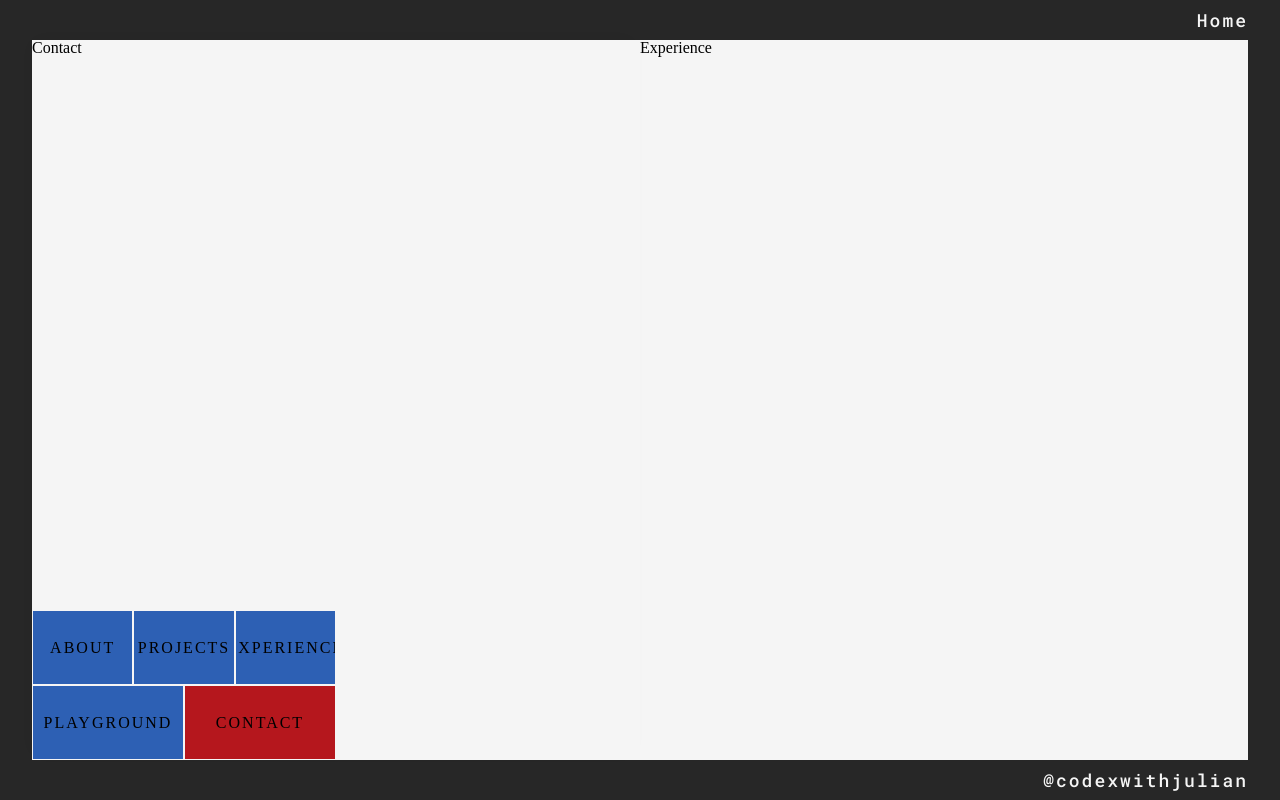
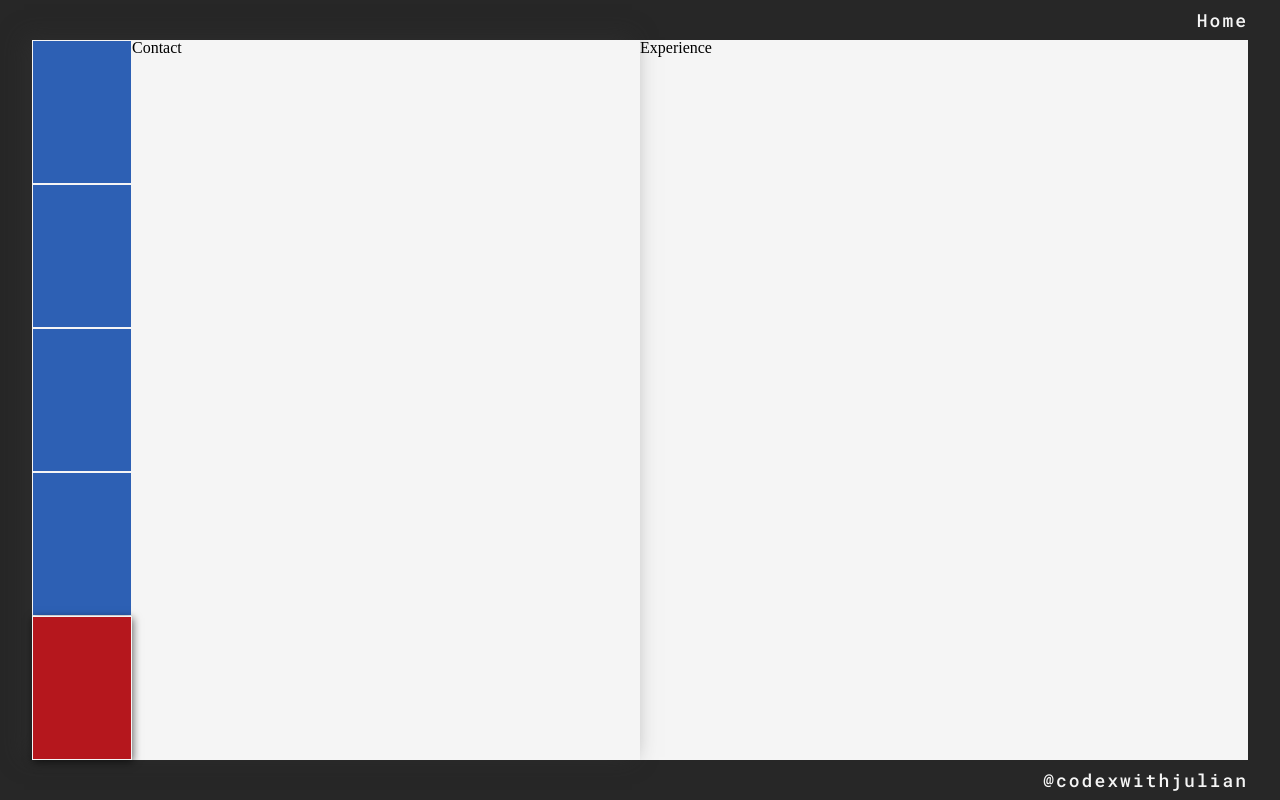
Before and after one commit to jhoyos135/myPortfolio, a React (Create React App) app: page / in a window 1280 px wide. Both pictures are taken after a click on the element 1045 px from the left and 220 px from the top of the page. Built offline with nearby package versions, Linux system fonts and the light colour scheme; what react-animations would draw is missing.

Commit message:
refactor navigation and change layout

```diff
--- a/package.json
+++ b/package.json
@@ -20,6 +20,7 @@
     "react-router": "^6.2.1",
     "react-router-dom": "^5.0.0",
     "react-scripts": "5.0.0",
+    "reactstrap": "^9.0.1",
     "styled-components": "^5.3.3",
     "web-vitals": "^2.1.4"
   },
--- a/src/components/Landing/LandingPage/style.scss
+++ b/src/components/Landing/LandingPage/style.scss
@@ -206,12 +206,12 @@
   }
   .HomePageWrapper__left {
     position: relative;
-    box-shadow: -3px -3px 22px rgba(51, 51, 51, 1.109%);
+    box-shadow: -8px -3px 22px rgba(51, 51, 51, 0.514);
     max-width: 50%;
     .HomePageWrapper__left-content {
       display: grid;
-      grid-template-columns: repeat(4, 1fr);
-      grid-template-rows: 150px 1fr 1fr 1fr;
+      grid-template-columns: 100px repeat(4, 1fr);
+      grid-template-rows: repeat(5, 1fr);
       height: 100%;
     }
   }
--- a/src/components/Landing/styles.scss
+++ b/src/components/Landing/styles.scss
@@ -12,14 +12,8 @@
   justify-content: center;
   align-items: center;
   .Navigation {
-    position: absolute;
-    bottom: 0;
-    left: 0;
-    width: 50%;
-    display: flex;
-    justify-content: center;
-    align-items: center;
-    height: 150px;
+    grid-column: 1;
+    grid-row: 1 / end;
     .Navigation__logo {
       color: $white;
       font-family: $roboto;
@@ -32,13 +26,10 @@
     }
     .menu {
       cursor: pointer;
-      display: flex;
-      flex-wrap: wrap;
-      align-items: center;
-      justify-content: center;
-      overflow: hidden;
       height: 100%;
       width: 100%;
+      display: flex;
+      flex-direction: column;
       .item {
         position: relative;
         flex: 1 1 30%;
@@ -49,9 +40,21 @@
         display: flex;
         border: 0.5px solid $white;
         background-color: $secondary;
+        p {
+          position: absolute;
+          font-family: $roboto;
+        }
       }
       .item.active {
         background-color: $third;
+        z-index: 10;
+        transform: scale(1);
+        transition: all 0.2s ease 0s;
+        box-shadow: 1px 2px 8px rgba(0, 0, 0, 0.6);
+      }
+      .item.active.hover {
+        z-index: 10;
+        transform: scale(1);
       }
     }
   }
--- a/src/components/Navigation/Navigation.js
+++ b/src/components/Navigation/Navigation.js
@@ -1,9 +1,13 @@
-import React from 'react';
+import React, { useState, useEffect } from 'react';
 import './style.scss';
 import colors from '../../globalStyles.scss'
-import classnames from 'classnames'
+import classnames from 'classnames';
+import NavigationPopOver from './NavigationPopOver';
+
 
 const Navigation = ({ route, history, currentVisiblePage }) => {
+    const [hover, setHover] = useState('');
+    const [currentPage, setCurrentPage] = useState(currentVisiblePage);
     const scrollTo = (id) => {
         const section = document.querySelector(`#${id}`);
         if (section) {
@@ -13,6 +17,18 @@ const Navigation = ({ route, history, currentVisiblePage }) => {
             }, 10);
         }
     }
+    const onMouseEnter = (value) => {
+        setHover(value)
+        setCurrentPage(value)
+    };
+    const onMouseLeave = () => {
+        setHover('')
+        setCurrentPage(currentVisiblePage)
+    };
+    useEffect(() => {
+        setCurrentPage(currentVisiblePage)
+    }, [currentVisiblePage])
+
     const itemStyles = {
         display: 'flex',
         justifyContent: 'center',
@@ -24,62 +40,74 @@ const Navigation = ({ route, history, currentVisiblePage }) => {
         <div className='Navigation'>
             {
                 route !== 'home' && (
-                    <span
+                    <div
                         style={{
-                            display: 'flex',
                             color: colors.white,
-                            width: '100%',
                             height: '100%'
-
                         }}>
                         <div className='menu'>
-                            <span
+                            <div
+                                id={'aboutItem'}
                                 style={itemStyles}
                                 onClick={() => scrollTo('about')}
+                                onMouseEnter={() => onMouseEnter('about')}
+                                onMouseLeave={() => onMouseLeave()}
                                 className={classnames({
-                                    'active': currentVisiblePage === 'about',
-                                    'item': true
-                                })}>
-                                {'ABOUT'}
-                            </span>
-                            <span
+                                    'active': currentPage === 'about',
+                                    'item': true,
+                                    'hover': hover === 'about'
+                                })} />
+                            <NavigationPopOver text='ABOUT' hover={hover} target={'aboutItem'} />
+                            <div
+                                id={'projectsItem'}
                                 style={itemStyles}
+                                onMouseEnter={() => onMouseEnter('projects')}
+                                onMouseLeave={() => onMouseLeave()}
                                 onClick={() => scrollTo('projects')}
                                 className={classnames({
-                                    'active': currentVisiblePage === 'projects',
-                                    'item': true
-                                })}>
-                                {'PROJECTS'}
-                            </span>
-                            <span
+                                    'active': currentPage === 'projects',
+                                    'item': true,
+                                    'hover': hover === 'projects'
+                                })} />
+                            <NavigationPopOver text='PROJECTS' hover={hover} target={'projectsItem'} />
+                            <div
+                                id={'experienceItem'}
                                 style={itemStyles}
+                                onMouseEnter={() => onMouseEnter('experience')}
+                                onMouseLeave={() => onMouseLeave()}
                                 onClick={() => scrollTo('experience')}
                                 className={classnames({
-                                    'active': currentVisiblePage === 'experience',
-                                    'item': true
-                                })}>
-                                {'EXPERIENCE'}
-                            </span>
-                            <span
+                                    'active': currentPage === 'experience',
+                                    'item': true,
+                                    'hover': hover === 'experience'
+                                })} />
+                            <NavigationPopOver text='EXPERIENCE' hover={hover} target={'experienceItem'} />
+                            <div
+                                id={'playgroundItem'}
                                 style={itemStyles}
+                                onMouseEnter={() => onMouseEnter('playground')}
+                                onMouseLeave={() => onMouseLeave()}
                                 onClick={() => scrollTo('playground')}
                                 className={classnames({
-                                    'active': currentVisiblePage === 'playground',
-                                    'item': true
-                                })}>
-                                {'PLAYGROUND'}
-                            </span>
-                            <span
+                                    'active': currentPage === 'playground',
+                                    'item': true,
+                                    'hover': hover === 'playground'
+                                })} />
+                            <NavigationPopOver text='PLAYGROUND' hover={hover} target={'playgroundItem'} />
+                            <div
+                                id={'contactItem'}
                                 style={itemStyles}
+                                onMouseEnter={() => onMouseEnter('contact')}
+                                onMouseLeave={() => onMouseLeave()}
                                 onClick={() => scrollTo('contact')}
                                 className={classnames({
-                                    'active': currentVisiblePage === 'contact',
-                                    'item': true
-                                })}>
-                                {'CONTACT'}
-                            </span>
+                                    'active': currentPage === 'contact',
+                                    'item': true,
+                                    'hover': hover === 'contact'
+                                })} />
+                            <NavigationPopOver text='CONTACT' hover={hover} target={'contactItem'} />
                         </div>
-                    </span>
+                    </div>
                 )
             }
         </div>
--- /dev/null
+++ b/src/components/Navigation/NavigationPopOver.js
@@ -0,0 +1,16 @@
+import React from 'react';
+import { Popover, PopoverHeader } from 'reactstrap';
+
+
+const NavigationPopOver = ({ hover, text, target }) => {
+    return (
+        <Popover className='custom_pop' placement="right" isOpen={hover.toLowerCase() === text.toLowerCase()} target={target} >
+            <PopoverHeader>
+                {text}
+                <div class="container__arrow container__arrow--lc"></div>
+            </PopoverHeader>
+        </Popover>
+    )
+}
+
+export default NavigationPopOver
--- a/src/globalStyles.scss
+++ b/src/globalStyles.scss
@@ -107,7 +107,7 @@ hr {
 
   /* the "track" of the scroll you can change to */
   &::-webkit-scrollbar-track {
-    box-shadow: inset 0 0 0.6rem gray;
+    box-shadow: inset 0 0 0.6rem $primary;
   }
 
   /* the buttons, top and bottom, of the scroll bar... single vs doublesided buttons */
@@ -133,13 +133,13 @@ hr {
 
   /* Scroll handle (the part you drag) */
   &::-webkit-scrollbar-thumb {
-    background: gray;
+    background: $third;
     border-radius: 5px;
   }
 
   /* Scroll handle on hover */
   &::-webkit-scrollbar-thumb:hover {
-    background: gray;
+    background: $third;
   }
 }
 .custom-scroller {
@@ -263,3 +263,40 @@ hr {
   + .reactPage-MuiSwitch-track-322 {
   background-color: $third !important;
 }
+
+.custom_pop {
+  .popover-header {
+    font-size: 0.9em;
+    padding: 15px;
+    margin-left: 15px;
+    background: $primary;
+    font-family: $roboto;
+    letter-spacing: 5px;
+    color: $third;
+    border-radius: 5px;
+    /* Border */
+    border: 1px solid $primary;
+
+    /* Used to position the arrow */
+    position: relative;
+    .container__arrow--lc {
+      /* Position at the left center */
+      left: 0;
+      top: 50%;
+
+      /* Border */
+      border-bottom: 1px solid $primary;
+      border-left: 1px solid $primary;
+      transform: translate(-50%, -50%) rotate(45deg);
+    }
+    .container__arrow {
+      /* Size */
+      height: 16px;
+      width: 16px;
+      z-index: -1;
+
+      background-color: $primary;
+      position: absolute;
+    }
+  }
+}
```
Also changed, not shown: 1 other file (tests, documents, lock files or other folders).
